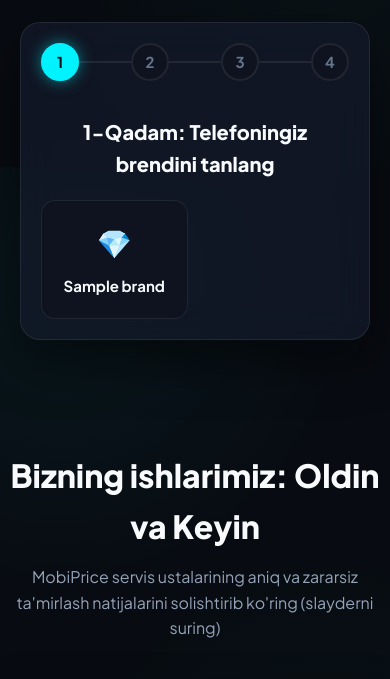
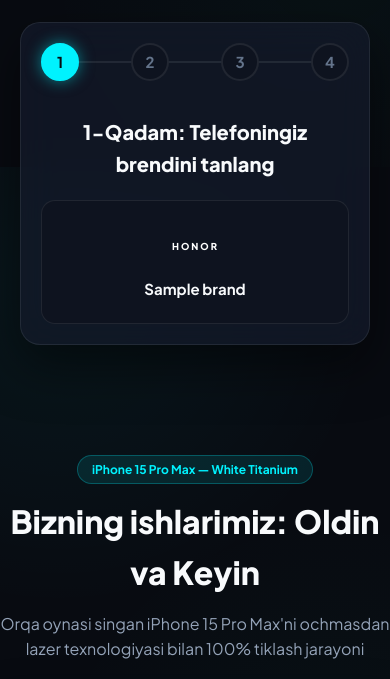
Before and after one commit to kadirkulovv/MobiPrice, a Django app: page / in a window 390 px wide. Shown: the part 677-1356 px from the top of the page. Run offline with Django 5.2, Linux system fonts and the light colour scheme; tables that the repository leaves empty hold one stand-in row (values such as "Sample post").

Commit message:
feat: real before-after repair comparison with authentic broken iPhone photo and restored factory finish, authentic vector brand logos, and showroom duo phone showcase cards

```diff
--- a/core/views.py
+++ b/core/views.py
@@ -28,17 +28,18 @@ def index_view(request):
 @require_GET
 def api_models_by_brand(request, brand_id):
     models_qs = DeviceModel.objects.filter(brand_id=brand_id).order_by('order', 'name')
-    data = [
-        {
+    data = []
+    for m in models_qs:
+        image_url = m.image.url if m.image else f"/static/img/models/{m.slug.replace('-', '_')}.jpg"
+        data.append({
             'id': m.id,
             'name': m.name,
             'slug': m.slug,
             'model_code': m.model_code,
             'release_year': m.release_year,
             'is_popular': m.is_popular,
-        }
-        for m in models_qs
-    ]
+            'image_url': image_url,
+        })
     return JsonResponse({'models': data})
 
 
@@ -49,16 +50,17 @@ def api_search_models(request):
         return JsonResponse({'models': []})
 
     models_qs = DeviceModel.objects.filter(name__icontains=query).select_related('brand').order_by('order')[:10]
-    data = [
-        {
+    data = []
+    for m in models_qs:
+        image_url = m.image.url if m.image else f"/static/img/models/{m.slug.replace('-', '_')}.jpg"
+        data.append({
             'id': m.id,
             'name': m.name,
             'brand_id': m.brand.id,
             'brand_name': m.brand.name,
             'slug': m.slug,
-        }
-        for m in models_qs
-    ]
+            'image_url': image_url,
+        })
     return JsonResponse({'models': data})
 
 
--- a/static/css/style.css
+++ b/static/css/style.css
@@ -327,72 +327,144 @@ body {
 /* Brands Grid */
 .brands-grid {
   display: grid;
-  grid-template-columns: repeat(auto-fill, minmax(130px, 1fr));
-  gap: 15px;
+  grid-template-columns: repeat(auto-fill, minmax(150px, 1fr));
+  gap: 16px;
 }
 
 .brand-card {
   background: var(--bg-surface);
   border: 1px solid var(--border-color);
   border-radius: var(--radius-md);
-  padding: 20px 15px;
+  padding: 22px 16px;
   text-align: center;
   cursor: pointer;
   transition: var(--transition);
+  display: flex;
+  flex-direction: column;
+  align-items: center;
+  justify-content: center;
+  gap: 12px;
 }
 
 .brand-card:hover, .brand-card.selected {
   border-color: var(--neon-cyan);
-  background: rgba(0, 242, 254, 0.06);
-  transform: translateY(-2px);
-  box-shadow: 0 8px 25px rgba(0, 242, 254, 0.15);
+  background: rgba(0, 242, 254, 0.08);
+  transform: translateY(-3px);
+  box-shadow: 0 10px 25px rgba(0, 242, 254, 0.2);
 }
 
-.brand-card-icon {
-  font-size: 28px;
-  margin-bottom: 8px;
-  display: block;
+.brand-logo-icon {
+  height: 42px;
+  display: flex;
+  align-items: center;
+  justify-content: center;
+  color: #fff;
+  transition: var(--transition);
+}
+
+.brand-card:hover .brand-logo-icon {
+  transform: scale(1.08);
 }
 
 .brand-card-name {
   font-weight: 700;
   font-size: 15px;
+  color: var(--text-main);
 }
 
-/* Models Grid */
+/* Models Grid (Showroom Duo Phone Layout) */
 .models-grid {
   display: grid;
-  grid-template-columns: repeat(auto-fill, minmax(190px, 1fr));
-  gap: 14px;
+  grid-template-columns: repeat(auto-fill, minmax(260px, 1fr));
+  gap: 20px;
 }
 
 .model-card {
+  position: relative;
+  height: 280px;
   background: var(--bg-surface);
   border: 1px solid var(--border-color);
-  border-radius: var(--radius-md);
-  padding: 16px;
+  border-radius: var(--radius-lg);
+  overflow: hidden;
   cursor: pointer;
   transition: var(--transition);
-  display: flex;
-  flex-direction: column;
-  justify-content: space-between;
 }
 
 .model-card:hover, .model-card.selected {
   border-color: var(--neon-cyan);
-  background: rgba(0, 242, 254, 0.08);
-  transform: translateY(-2px);
+  box-shadow: 0 12px 35px rgba(0, 242, 254, 0.25);
+  transform: translateY(-4px);
+}
+
+.model-card-bg {
+  width: 100%;
+  height: 100%;
+  object-fit: cover;
+  transition: transform 0.5s cubic-bezier(0.16, 1, 0.3, 1);
+}
+
+.model-card:hover .model-card-bg {
+  transform: scale(1.06);
+}
+
+.model-card-overlay {
+  position: absolute;
+  inset: 0;
+  background: linear-gradient(180deg, rgba(8, 11, 17, 0.1) 0%, rgba(8, 11, 17, 0.4) 50%, rgba(8, 11, 17, 0.95) 100%);
+  pointer-events: none;
+}
+
+.model-card-brand-badge {
+  position: absolute;
+  top: 14px;
+  left: 14px;
+  background: rgba(0, 0, 0, 0.7);
+  backdrop-filter: blur(8px);
+  border: 1px solid rgba(255, 255, 255, 0.15);
+  padding: 4px 10px;
+  border-radius: var(--radius-full);
+  font-size: 11px;
+  font-weight: 700;
+  color: var(--neon-cyan);
+  letter-spacing: 0.5px;
+  z-index: 2;
+}
+
+.model-card-info {
+  position: absolute;
+  bottom: 16px;
+  left: 18px;
+  right: 18px;
+  z-index: 2;
 }
 
 .model-card-name {
-  font-weight: 700;
-  font-size: 15px;
-  margin-bottom: 6px;
+  font-size: 18px;
+  font-weight: 800;
+  color: #ffffff;
+  margin-bottom: 4px;
+  text-shadow: 0 2px 10px rgba(0, 0, 0, 0.9);
+}
+
+.model-card-meta {
+  display: flex;
+  justify-content: space-between;
+  align-items: center;
 }
 
 .model-card-year {
+  font-size: 13px;
+  color: var(--neon-cyan);
+  font-weight: 600;
+}
+
+.model-card-cta {
   font-size: 12px;
-  color: var(--text-dim);
+  font-weight: 700;
+  color: #fff;
+  background: rgba(0, 242, 254, 0.2);
+  padding: 3px 8px;
+  border-radius: 4px;
 }
 
 /* Parts Grid */
--- a/static/js/app.js
+++ b/static/js/app.js
@@ -72,8 +72,16 @@ document.addEventListener('DOMContentLoaded', () => {
             const cardEl = document.createElement('div');
             cardEl.className = 'model-card';
             cardEl.innerHTML = `
-              <div class="model-card-name">${m.name}</div>
-              <div class="model-card-year">${m.release_year} yil</div>
+              <img src="${m.image_url}" alt="${m.name}" class="model-card-bg" onerror="this.src='/static/img/models/iphone_16_pro_max.jpg'">
+              <div class="model-card-overlay"></div>
+              <div class="model-card-brand-badge">${state.brandName}</div>
+              <div class="model-card-info">
+                <div class="model-card-name">${m.name}</div>
+                <div class="model-card-meta">
+                  <span class="model-card-year">${m.release_year} yil</span>
+                  <span class="model-card-cta">Tanlash →</span>
+                </div>
+              </div>
             `;
             cardEl.addEventListener('click', () => {
               state.modelId = m.id;
@@ -310,9 +318,18 @@ document.addEventListener('DOMContentLoaded', () => {
   const baContainer = document.querySelector('.ba-slider-container');
   const baBefore = document.querySelector('.ba-before');
   const baHandle = document.querySelector('.ba-handle');
+  const baBeforeImg = document.querySelector('.ba-before-img');
 
-  if (baContainer && baBefore && baHandle) {
+  if (baContainer && baBefore && baHandle && baBeforeImg) {
     let isDragging = false;
+
+    function syncImageWidth() {
+      if (baContainer && baBeforeImg) {
+        baBeforeImg.style.width = `${baContainer.offsetWidth}px`;
+      }
+    }
+    syncImageWidth();
+    window.addEventListener('resize', syncImageWidth);
 
     function updateSlider(clientX) {
       const rect = baContainer.getBoundingClientRect();
--- a/templates/index.html
+++ b/templates/index.html
@@ -105,12 +105,26 @@
         <div class="brands-grid">
           {% for b in brands %}
           <div class="brand-card" data-brand-id="{{ b.id }}" data-brand-name="{{ b.name }}">
-            <span class="brand-card-icon">
-              {% if b.slug == 'apple' %}🍏
-              {% elif b.slug == 'samsung' %}📱
-              {% elif b.slug == 'xiaomi' %}⚡️
-              {% else %}💎{% endif %}
-            </span>
+            <div class="brand-logo-icon">
+              {% if b.slug == 'apple' %}
+                <svg viewBox="0 0 170 170" width="34" height="34" fill="#ffffff">
+                  <path d="M150.37 130.25c-2.45 5.66-5.35 10.87-8.71 15.66-4.58 6.53-8.33 11.05-11.22 13.56-4.48 4.12-9.28 6.23-14.42 6.35-3.69 0-8.14-1.05-13.32-3.18-5.19-2.12-9.97-3.17-14.34-3.17-4.58 0-9.49 1.05-14.75 3.17-5.26 2.13-9.5 3.24-12.74 3.35-4.35.13-9.16-1.9-14.42-6.08-3.7-3.07-7.69-7.85-11.98-14.35-5.99-9.05-10.74-19.55-14.25-31.5-3.51-11.95-5.27-23.23-5.27-33.84 0-14.36 3.6-26.23 10.8-35.61 7.2-9.38 16.27-14.18 27.21-14.39 4.8 0 10.15 1.25 16.05 3.74 5.9 2.5 9.77 3.86 11.61 4.09 1.42-.34 5.28-1.74 11.59-4.19 6.3-2.46 11.63-3.6 15.99-3.41 12.08.64 21.6 4.9 28.56 12.8-10.46 6.31-15.6 14.93-15.42 25.86.19 8.63 3.47 15.91 9.84 21.84 6.38 5.93 13.93 9.4 22.66 10.42-2.58 7.74-5.69 15.68-9.33 23.83zM119.22 31.84c0-7.3 2.66-14.07 7.99-20.31 5.33-6.24 11.83-10.15 19.5-11.73.54 1.42.82 2.87.82 4.36 0 7.21-2.73 14.04-8.19 20.49-5.46 6.45-12.02 10.43-19.68 11.94-.14-1.57-.44-3.15-.44-4.75z"/>
+                </svg>
+              {% elif b.slug == 'samsung' %}
+                <svg viewBox="0 0 160 40" width="85" height="22" fill="#ffffff">
+                  <text x="50%" y="68%" dominant-baseline="middle" text-anchor="middle" font-family="'Plus Jakarta Sans', Arial, sans-serif" font-weight="900" font-size="20" letter-spacing="3" fill="#ffffff">SAMSUNG</text>
+                </svg>
+              {% elif b.slug == 'xiaomi' %}
+                <svg viewBox="0 0 100 100" width="34" height="34">
+                  <rect width="100" height="100" rx="28" fill="#FF6900"/>
+                  <path d="M30 32h14v25h12V32h14v36h-14V46h-12v22H30V32zm30 8h-7v-8h7v8z" fill="#FFFFFF"/>
+                </svg>
+              {% else %}
+                <svg viewBox="0 0 140 40" width="75" height="20" fill="#ffffff">
+                  <text x="50%" y="68%" dominant-baseline="middle" text-anchor="middle" font-family="'Plus Jakarta Sans', sans-serif" font-weight="800" font-size="19" letter-spacing="4" fill="#ffffff">HONOR</text>
+                </svg>
+              {% endif %}
+            </div>
             <div class="brand-card-name">{{ b.name }}</div>
           </div>
           {% endfor %}
@@ -120,7 +134,10 @@
       <!-- Step 2: Models -->
       <div id="step-2-models" class="step-content hidden">
         <div style="display: flex; justify-content: space-between; align-items: center; margin-bottom: 20px;">
-          <h2 style="font-size: 20px; font-weight: 800;">2-Qadam: Modelni tanlang</h2>
+          <div>
+            <h2 style="font-size: 20px; font-weight: 800;">2-Qadam: Modelni tanlang</h2>
+            <p style="font-size: 13px; color: var(--text-sub);">Quyidagi modellardan birini bosing:</p>
+          </div>
           <button id="back-to-step-1" class="back-btn">← Brendni o'zgartirish</button>
         </div>
         <div id="models-list" class="models-grid"></div>
@@ -142,11 +159,17 @@
           {% for c in categories %}
           <div class="part-card" data-category-id="{{ c.id }}" data-category-name="{{ c.name }}">
             <div class="part-card-icon">
-              {% if c.code == 'screen' %}🖥
-              {% elif c.code == 'back_glass' %}✨
-              {% elif c.code == 'battery' %}🔋
-              {% elif c.code == 'camera_glass' %}📷
-              {% else %}🔧{% endif %}
+              {% if c.code == 'screen' %}
+                <svg width="22" height="22" viewBox="0 0 24 24" fill="none" stroke="currentColor" stroke-width="2"><rect x="4" y="2" width="16" height="20" rx="2"/><path d="M12 18h.01"/></svg>
+              {% elif c.code == 'back_glass' %}
+                <svg width="22" height="22" viewBox="0 0 24 24" fill="none" stroke="currentColor" stroke-width="2"><path d="M12 2l3.09 6.26L22 9.27l-5 4.87 1.18 6.88L12 17.77l-6.18 3.25L7 14.14 2 9.27l6.91-1.01L12 2z"/></svg>
+              {% elif c.code == 'battery' %}
+                <svg width="22" height="22" viewBox="0 0 24 24" fill="none" stroke="currentColor" stroke-width="2"><rect x="2" y="7" width="16" height="10" rx="2"/><line x1="22" y1="11" x2="22" y2="13"/></svg>
+              {% elif c.code == 'camera_glass' %}
+                <svg width="22" height="22" viewBox="0 0 24 24" fill="none" stroke="currentColor" stroke-width="2"><circle cx="12" cy="12" r="8"/><circle cx="12" cy="12" r="3"/><line x1="12" y1="2" x2="12" y2="4"/></svg>
+              {% else %}
+                <svg width="22" height="22" viewBox="0 0 24 24" fill="none" stroke="currentColor" stroke-width="2"><path d="M14.7 6.3a1 1 0 0 0 0 1.4l1.6 1.6a1 1 0 0 0 1.4 0l3.77-3.77a6 6 0 0 1-7.94 7.94l-6.91 6.91a2.12 2.12 0 0 1-3-3l6.91-6.91a6 6 0 0 1 7.94-7.94l-3.76 3.76z"/></svg>
+              {% endif %}
             </div>
             <div>
               <div class="part-card-title">{{ c.name }}</div>
@@ -176,19 +199,22 @@
   <!-- Interactive Before & After Section -->
   <section class="container comparison-section">
     <div class="section-header">
+      <div style="display: inline-block; background: rgba(0, 242, 254, 0.1); border: 1px solid rgba(0, 242, 254, 0.25); color: var(--neon-cyan); padding: 4px 14px; border-radius: 9999px; font-size: 12px; font-weight: 700; margin-bottom: 12px;">
+        iPhone 15 Pro Max — White Titanium
+      </div>
       <h2>Bizning ishlarimiz: <span>Oldin va Keyin</span></h2>
-      <p>MobiPrice servis ustalarining aniq va zararsiz ta'mirlash natijalarini solishtirib ko'ring (slayderni suring)</p>
+      <p>Orqa oynasi singan iPhone 15 Pro Max'ni ochmasdan lazer texnologiyasi bilan 100% tiklash jarayoni</p>
     </div>
 
     <div class="ba-slider-container">
       <!-- After Image (Background) -->
-      <img src="https://images.unsplash.com/photo-1592750475338-74b7b21085ab?q=80&w=1000&auto=format&fit=crop" class="ba-image" alt="Ta'mirlangandan keyingi ideal holat">
-      <span class="ba-badge after">Keyin: 100% Yangi</span>
+      <img src="{% static 'img/repair_after.jpg' %}" class="ba-image" alt="Tuzalgan iPhone 15 Pro Max">
+      <span class="ba-badge after">Keyin: 100% Zavod holati</span>
 
       <!-- Before Image (Clipped) -->
       <div class="ba-before">
-        <img src="https://images.unsplash.com/photo-1598327105666-5b89351aff97?q=80&w=1000&auto=format&fit=crop" alt="Singan telefon holati">
-        <span class="ba-badge before">Oldin: Singan</span>
+        <img src="{% static 'img/repair_before.png' %}" class="ba-before-img" alt="Singan iPhone 15 Pro Max">
+        <span class="ba-badge before">Oldin: Singan holati</span>
       </div>
 
       <!-- Drag Handle -->
```
Also changed, not shown: other parts of static/css/style.css (+20 -14 lines), static/img/models/iphone_15_pro.jpg (added), static/img/models/iphone_16_pro_max.jpg (added), static/img/models/redmi_note_13_pro.jpg (added), static/img/models/samsung_s24_ultra.jpg (added), static/img/repair_after.jpg (added), static/img/repair_before.png (added).
